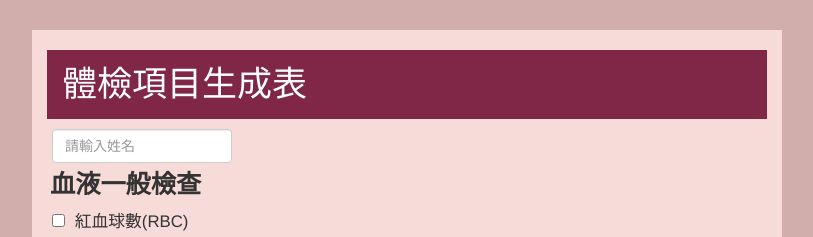
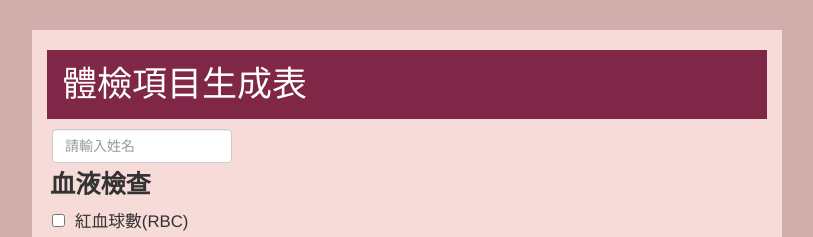
Before and after one commit to littleThings/healthCheckUp, a plain HTML site: page index.html in a window 1280 px wide. Shown: the top 237 px of the page, without its empty margins (233-1046 px from the left). Drawn offline with nearby package versions, Linux system fonts and the light colour scheme.

Commit message:
modify item list content

```diff
--- a/index.html
+++ b/index.html
@@ -13,7 +13,7 @@
 		<div class="content-area">
 			<input class="form-control" id="object-name" type="text" placeholder="請輸入姓名"></input>
 
-			<div class="analysis-group-title">血液一般檢查</div>
+			<div class="analysis-group-title">血液檢查</div>
 			<div class="blood-group">
 				<div class="list-el">
 					<input class="blood-analysis " type="checkbox"></input>
@@ -212,6 +212,7 @@
 				<div class="col-xs-6">
 					<button class="btn btn-success" id="other-btn" >增加項目</button>
 				</div>
+
 			</div>
 			<table  class="table table-hover">
 				<tbody id="other-container"></tbody>
```
